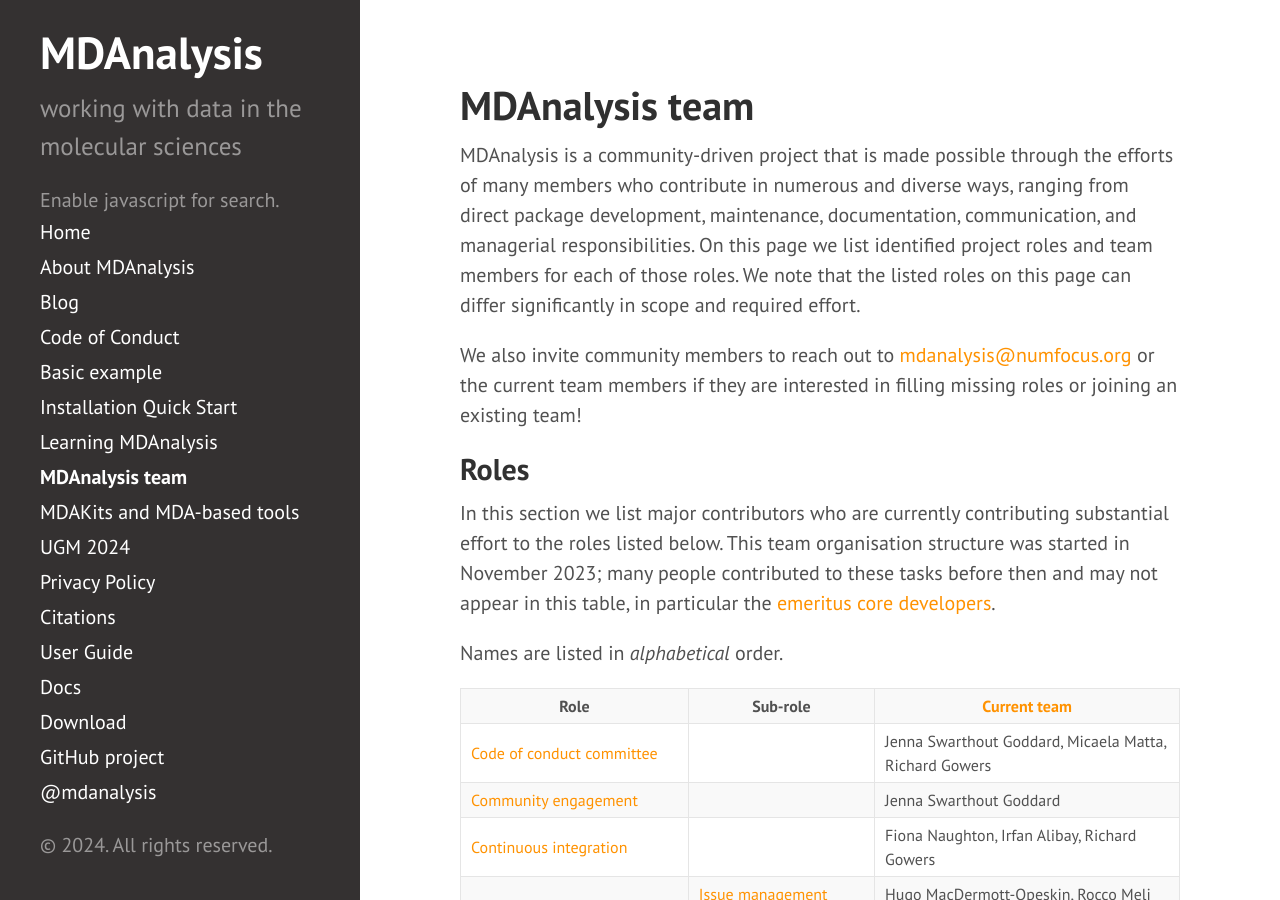
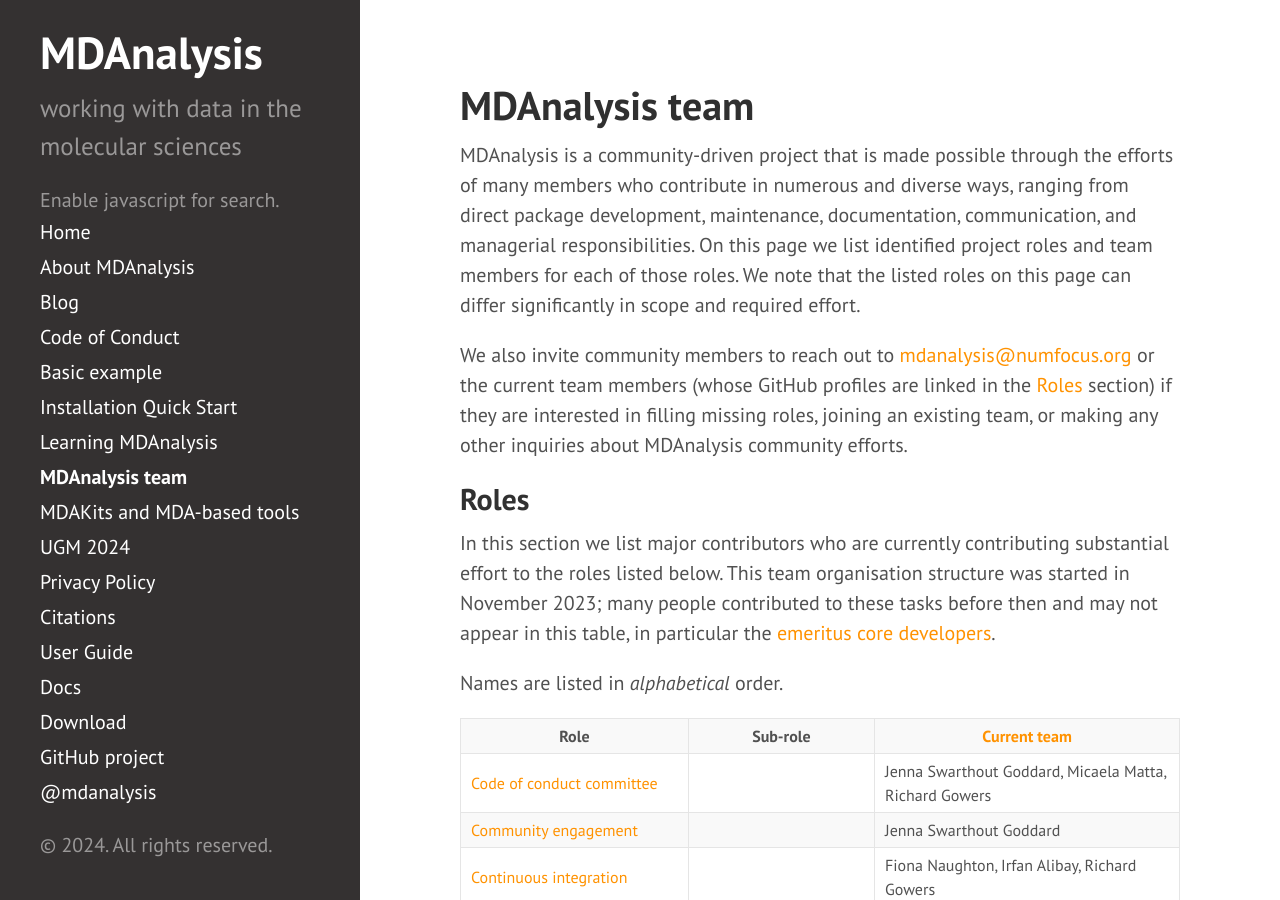
Before and after one commit to MDAnalysis/MDAnalysis.github.io, a Jekyll site: the page built from pages/team.md, in a window 1280 px wide and 900 px high. Built offline with Jekyll 4.4.1, drawn with Linux system fonts in a browser that asks for light colours; comment, search, counter and statistics services are not loaded.

Commit message:
Indicate that GitHub profiles are linked in Roles table

```diff
--- a/pages/team.md
+++ b/pages/team.md
@@ -6,7 +6,7 @@ order: 4
 
 MDAnalysis is a community-driven project that is made possible through the efforts of many members who contribute in numerous and diverse ways, ranging from direct package development, maintenance, documentation, communication, and managerial responsibilities. On this page we list identified project roles and team members for each of those roles. We note that the listed roles on this page can differ significantly in scope and required effort.
 
-We also invite community members to reach out to [mdanalysis@numfocus.org](mailto:mdanalysis@numfocus.org) or the current team members if they are interested in filling missing roles or joining an existing team!
+We also invite community members to reach out to [mdanalysis@numfocus.org](mailto:mdanalysis@numfocus.org) or the current team members (whose GitHub profiles are linked in the [Roles](#roles) section) if they are interested in filling missing roles, joining an existing team, or making any other inquiries about MDAnalysis community efforts.
 
 ## Roles
 
```
